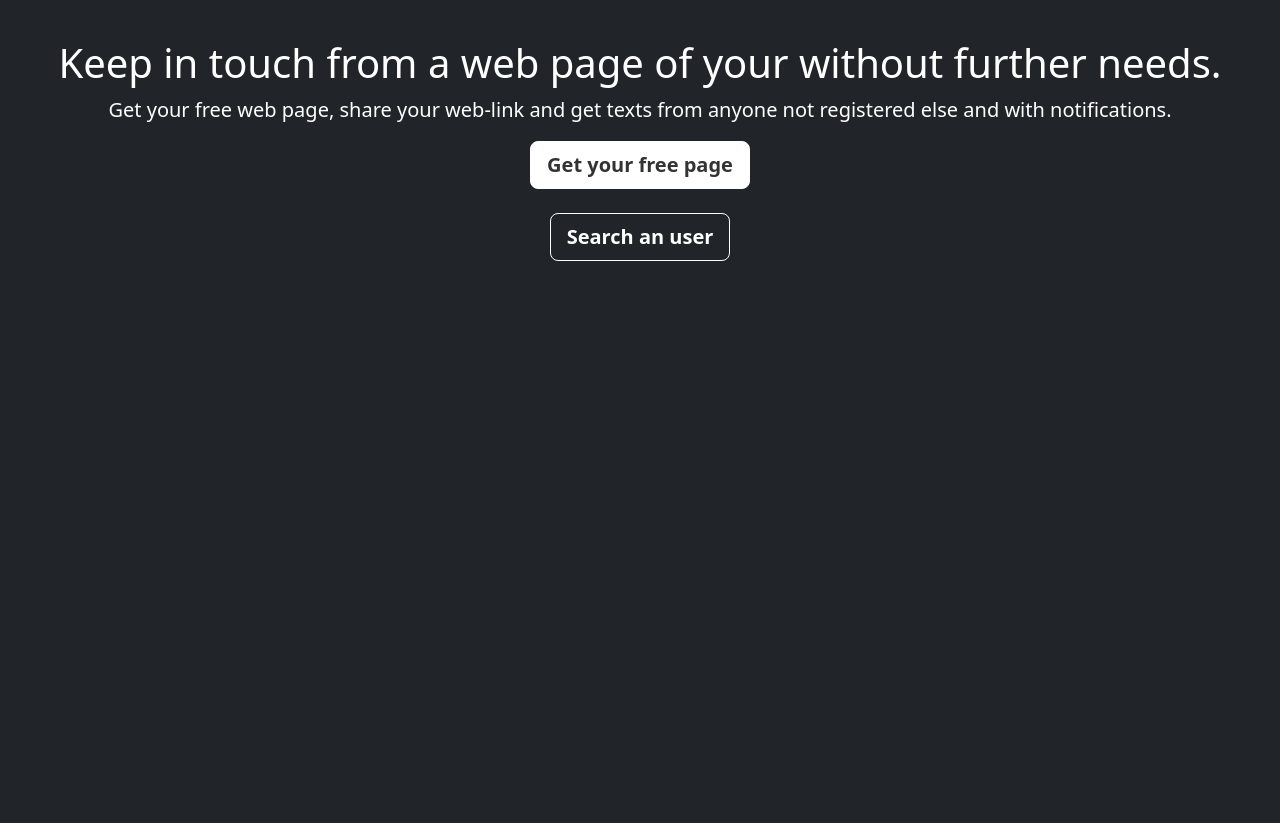
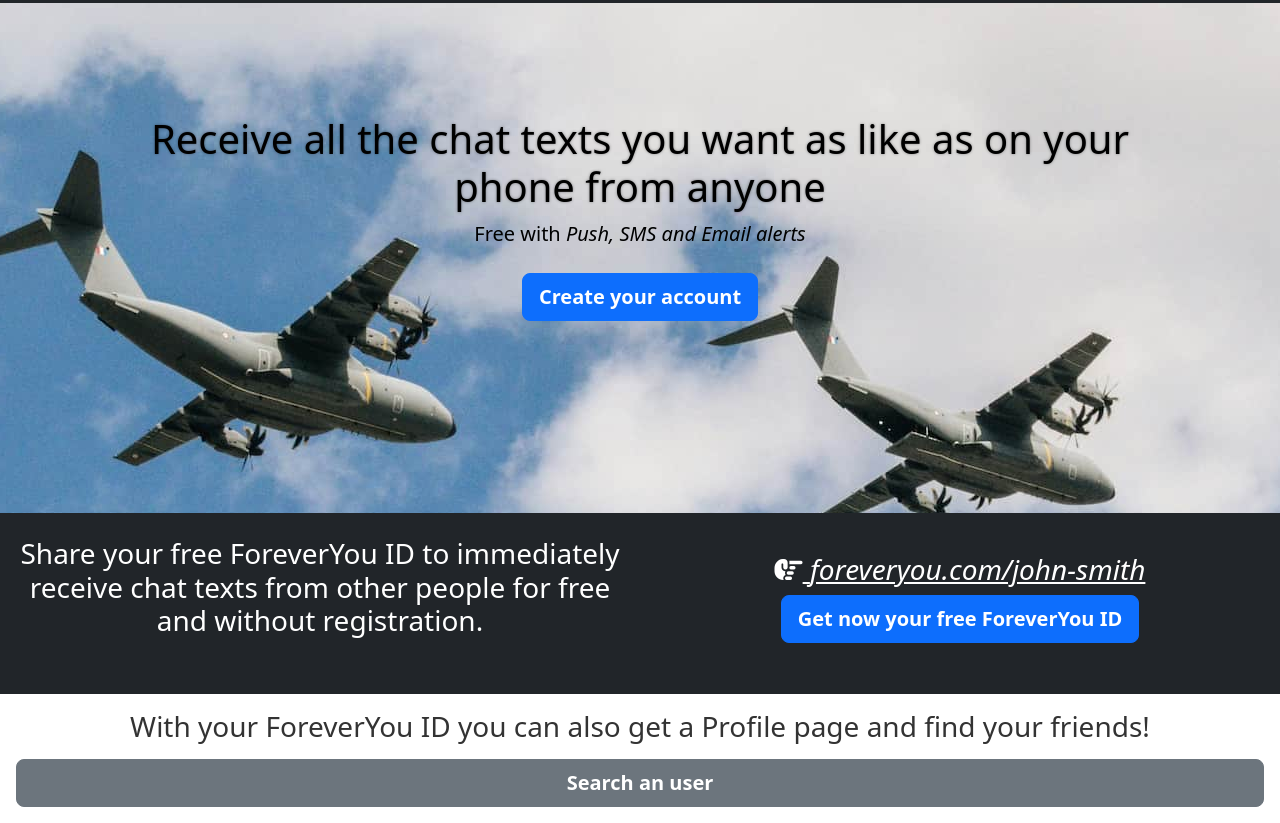
Before and after one commit to jackie-d/foreveryou, a plain HTML site: page home.html in a window 1280 px wide. Shown: the part 57-880 px from the top of the page. Before the commit the page ends 800 px from the top, so only its background shows below. Drawn offline with nearby package versions, Linux system fonts and the light colour scheme; no server answers.

Commit message:
Improved home UI, UX and contents

```diff
--- /dev/null
+++ b/css/home.css
@@ -0,0 +1,61 @@
+html {
+    display: flex;
+    flex-direction: column;
+    flex-grow: 1;
+    align-items: stretch;
+}
+
+body{
+    display: flex;
+    flex-direction: column;
+    flex-grow: 1;
+    color: #000;
+    align-items: stretch;
+}
+
+body nav {
+    display: flex;
+}
+
+.cover-container {
+    background: #fff url(../images/chat-no-registration-instant-messaging-free.jpg) no-repeat scroll center;
+    flex-grow: 1;
+    flex-direction: row;
+}
+
+@media all and (min-width: 1024px) {
+.cover-container h1 {
+    padding-right: 6rem;
+    padding-left: 6rem;
+}
+}
+
+.cover-container h1, .cover-container p {
+    color: #000;
+}
+
+.cover-container h1 {
+    text-shadow: rgba(0,0,0,0.4) 0px 0px 3px;
+}
+
+.cover-container main {
+    margin-top: 6rem;
+    margin-bottom: 10rem;
+}
+
+.opening-intro {
+    width: 100%;
+    margin: auto;
+}
+
+.opening-intro > div {
+
+}
+
+.search-users {
+    background-color: #fff;
+}
+
+.search-users h3 {
+    color: #333;
+}
--- a/home.html
+++ b/home.html
@@ -1,4 +1,3 @@
-<!DOCTYPE html>
 <!DOCTYPE html>
 <html lang="en">
 <head>
@@ -10,17 +9,18 @@
 
 
   <link rel="stylesheet" href="https://cdnjs.cloudflare.com/ajax/libs/font-awesome/6.4.2/css/all.min.css" integrity="sha512-z3gLpd7yknf1YoNbCzqRKc4qyor8gaKU1qmn+CShxbuBusANI9QpRohGBreCFkKxLhei6S9CQXFEbbKuqLg0DA==" crossorigin="anonymous" />
-<link href="css/style.css" rel="stylesheet" />
+  <link href="css/style.css" rel="stylesheet" />
+  <link href="css/home.css" rel="stylesheet" />
 </head>
 <body id="home" class="text-center text-white bg-dark">
 
 
-  <nav class="navbar navbar-expand-md navbar-dark bg-dark mb-4">
+  <nav class="navbar navbar-expand-md navbar-dark mb-1">
     <div class="container-fluid">
-      <a class="navbar-brand" href="./">ForeverYou.com</a>
+      <a class="navbar-brand" style="font-style: italic; font-weight: 500; text-shadow: rgba(255,255,255,0.6) 0 3px 5px;" href="./">ForeverYou.com</a>
 
       <div class="col-md-3 text-end" id="topbar-signup" style="display: none">
-        <a type="button" class="btn btn-outline-primary me-2" href="./login.html">Login</a>
+        <a type="button" class="btn btn-primary me-2" href="./login.html">Login</a>
         <a type="button" class="btn btn-primary" href="./signup.html">Sign-up</a>
       </div>
 
@@ -42,18 +42,34 @@
     </div>
   </nav>
 
-  <div class="cover-container d-flex w-100 h-100 p-3 mx-auto flex-column">
+  <div class="cover-container d-flex w-100 p-3 mx-auto flex-column">
 
-  <main class="px-3">
-    <h1>Keep in touch from a web page of your without further needs.</h1>
-    <p class="lead">Get your free web page, share your web-link and get texts from anyone not registered else and with notifications.</p>
-    <p class="lead">
-      <a href="./signup.html" style="color: #333" class="btn btn-lg btn-secondary fw-bold border-white bg-white">Get your free page</a>
-      <br />
-      <a href="./search.html" style="color: #fff" class="btn btn-lg btn-outline-primary fw-bold mt-4 border-white">Search an user</a>
-    </p>
-  </main>
+    <main class="px-3">
+      <h1>Receive all the chat texts you want as like as on your phone from anyone</h1>
+      <p class="lead">Free with <span style="font-style: italic;">Push, SMS and Email alerts</span></p>
+      <p class="lead mt-4">
+        <a href="./signup.html" style="" class="btn btn-lg btn-primary fw-bold">Create your account</a>
+      </p>
+    </main>
 
+  </div>
+
+  <div class="opening-intro row my-4">
+      <div class="col-sm-6">
+        <h3>Share your free ForeverYou ID to immediately receive chat texts from other people for free and without registration.</h3>
+      </div>
+      <div class="col-sm-6 mt-3">
+        <h3 style="text-decoration: underline; font-style: italic;">
+          <i class="fas fa-hand-point-right"></i>
+          <span>foreveryou.com/john-smith</span>
+        </h3>
+        <a href="./signup.html" class="btn btn-lg btn-primary fw-bold">Get now your free ForeverYou ID</a>
+      </div>
+  </div>
+
+  <div class="search-users d-flex w-100 p-3 mx-auto flex-column mt-4">
+    <h3 class="">With your ForeverYou ID you can also get a Profile page and find your friends!</h3>
+    <a href="./search.html" style="" class="btn btn-lg btn-secondary fw-bold mt-2">Search an user</a>
 </div>
 
 </div>
```
Also changed, not shown: index.html (+1 -2 lines), images/chat-no-registration-instant-messaging-free.jpg (added).
